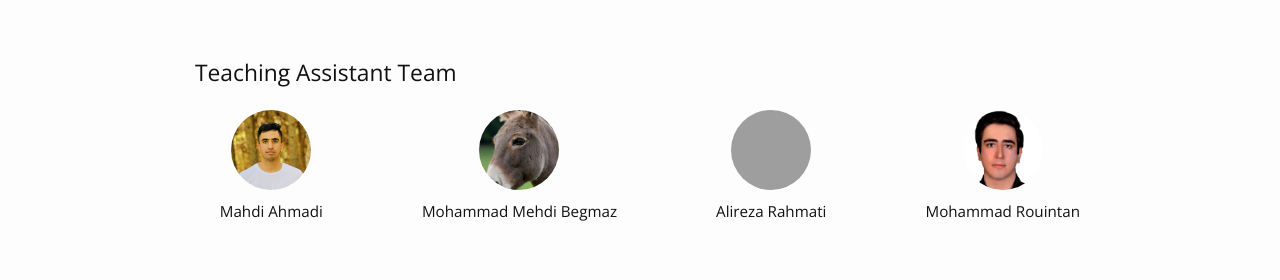
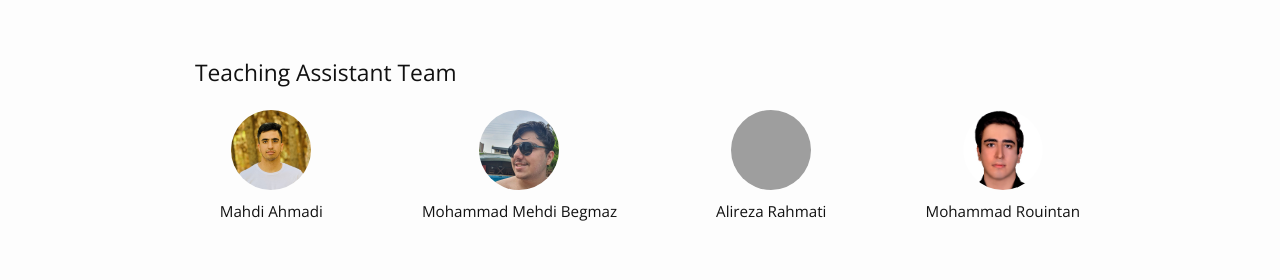
Before and after one commit to MobinNesari81/CS-AP, a Jekyll site: the page built from index.md, in a window 1280 px wide. Shown: the part 1215-1495 px from the top of the page. Built offline with Jekyll 4.4.1, drawn with Linux system fonts in a browser that asks for light colours; nearby versions of some CDN libraries; grey boxes are pictures that could not be loaded.

Commit message:
Update picture profiles and assignments

```diff
--- a/_data/people.yml
+++ b/_data/people.yml
@@ -29,7 +29,7 @@ teaching_assistants:
     profile_pic: /_images/pp/afroozi.jpg
 
   - name: Mohammad Mehdi Begmaz
-    profile_pic: /_images/pp/donkey.jpg
+    profile_pic: /_images/pp/begmaz.jpeg
 
   - name: Mir Mahan Madani
     profile_pic: /_images/pp/mahan.jpg
--- a/_layouts/assignments.html
+++ b/_layouts/assignments.html
@@ -5,7 +5,7 @@ layout: page
 {{ content }}
 <ul id="archive">
       <li class="archivepoturl" style="background: transparent">
-            <span><a href={% include_relative site.assignments.01_sample_assignment.md %}>First Assignment</a></span>
+            <span><a href="https://google.com">First Assignment</a></span>
             <strong style="font-size:100%; font-family: 'Titillium Web', sans-serif; float:right">
                   <a title="Download problems (pdf)" href="https://google.com"><i class="fas fa-file-pdf"></i></a>
             </strong>
```
Also changed, not shown: _images/pp/begmaz.jpeg (added).
